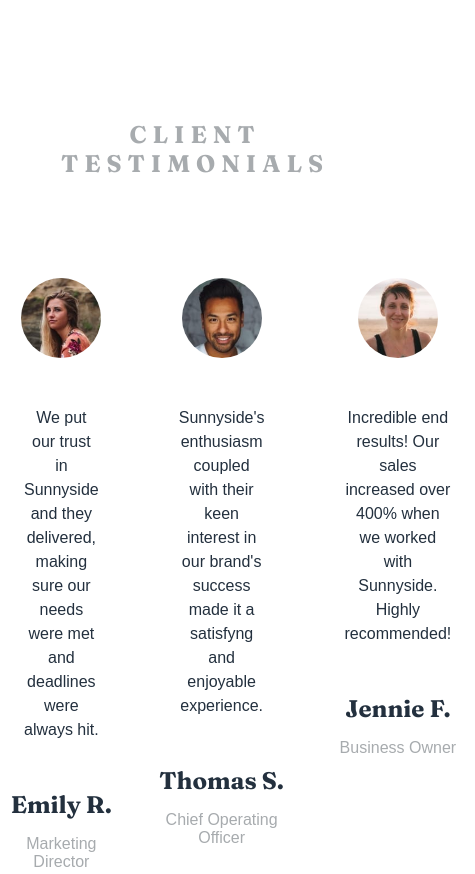
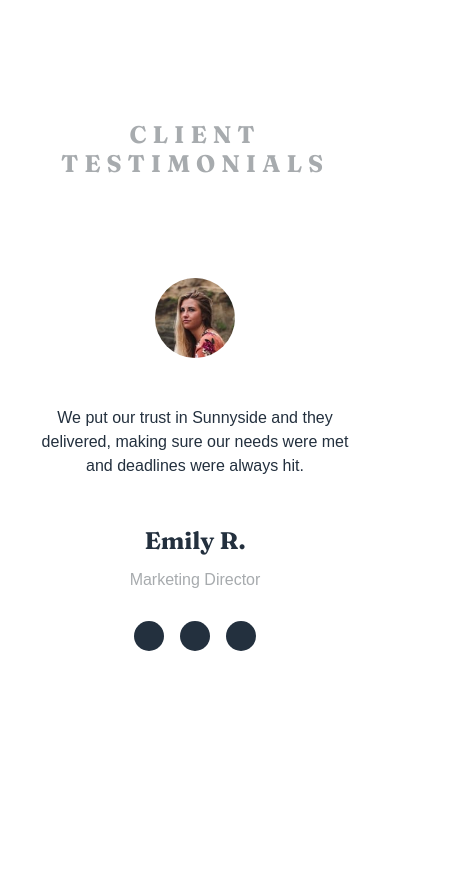
Before and after one commit to luizCosta-Serao/LP_Sunnyside_Agency, a plain HTML site: page index.html in a window 390 px wide. Shown: the part 3420-4294 px from the top of the page, 475 px wide, since content can reach past the window. Drawn offline with Linux system fonts and the light colour scheme.

Commit message:
slide na section testimonials no mobile

```diff
--- a/index.html
+++ b/index.html
@@ -5,10 +5,6 @@
   <meta name="viewport" content="width=device-width, initial-scale=1.0">
   <link rel="icon" type="image/png" sizes="32x32" href="./images/favicon-32x32.png">
   <title>Sunnyside agency</title>
-  <style>
-    .attribution { font-size: 11px; text-align: center; }
-    .attribution a { color: hsl(228, 45%, 44%); }
-  </style>
   <link rel="stylesheet" href="./styles/styles.css">
 </head>
 <body>
@@ -63,7 +59,7 @@
 
     <section class="testimonials">
       <h1>Client Testimonials</h1>
-      <ul class="clients">
+      <ul id="clients" class="clients">
         <li>
           <img src="./images/image-emily.jpg" alt="">
           <p class="feedback">We put our trust in Sunnyside and they delivered, making sure our needs were met and deadlines were always hit.</p>
@@ -88,6 +84,11 @@
           <p class="job-client">Business Owner</p>
         </li>
       </ul>
+      <div class="change-slide">
+        <span></span>
+        <span></span>
+        <span></span>
+      </div>
     </section>
 
     <div class="images-exibition">
--- a/scripts/index.js
+++ b/scripts/index.js
@@ -1,3 +1,5 @@
 import menuMobile from "./menu-mobile.js";
+import slideTestimonials from "./slide-testimonials.js"
 
 menuMobile()
+slideTestimonials()
--- /dev/null
+++ b/scripts/slide-testimonials.js
@@ -0,0 +1,24 @@
+export default function slideTestimonials() {
+  const changeSlide = document.querySelectorAll(".change-slide span")
+  changeSlide.forEach((slide, index) => {
+
+    const slideWrapper = document.getElementById("clients")
+    const slideItem = document.querySelectorAll(".clients li")
+
+    function changeSlide() {
+      slideWrapper.style.transition = "transform .5s"
+      if(slideItem[index] !== 0 ) {
+        slideWrapper.style.transform = `translateX(-${(slideItem[index].clientWidth + 30) * index}px)`
+      } else {
+        slideWrapper.style.transform = `translateX(-${slideItem[index].clientWidth * index}px)`
+      }
+    }
+    slide.addEventListener("click", changeSlide)
+
+
+    function reloadSlide() {
+      changeSlide()
+    }
+    window.addEventListener("resize", reloadSlide)
+  })
+}
--- a/styles/testimonials.css
+++ b/styles/testimonials.css
@@ -48,3 +48,40 @@
   color: hsl(210, 4%, 67%);
   font-family: sans-serif;
  }
+
+ .change-slide {
+  display: none;
+ }
+
+ @media (max-width:768px) {
+  .testimonials {
+    overflow: hidden;
+  }
+
+  .clients {
+    display: flex;
+    gap: 2rem;
+    text-align: center;
+   }
+
+   .clients li {
+    width: 100%;
+    padding: 0 1rem;
+    flex-shrink: 0;
+   }
+
+   .change-slide {
+    display: flex;
+    gap: 1rem;
+    justify-content: center;
+    margin: 2rem auto;
+   }
+
+   .change-slide span {
+    width: 30px;
+    height: 30px;
+    border-radius: 50%;
+    cursor: pointer;
+    background-color: hsl(212, 27%, 19%);
+   }
+ }
```
